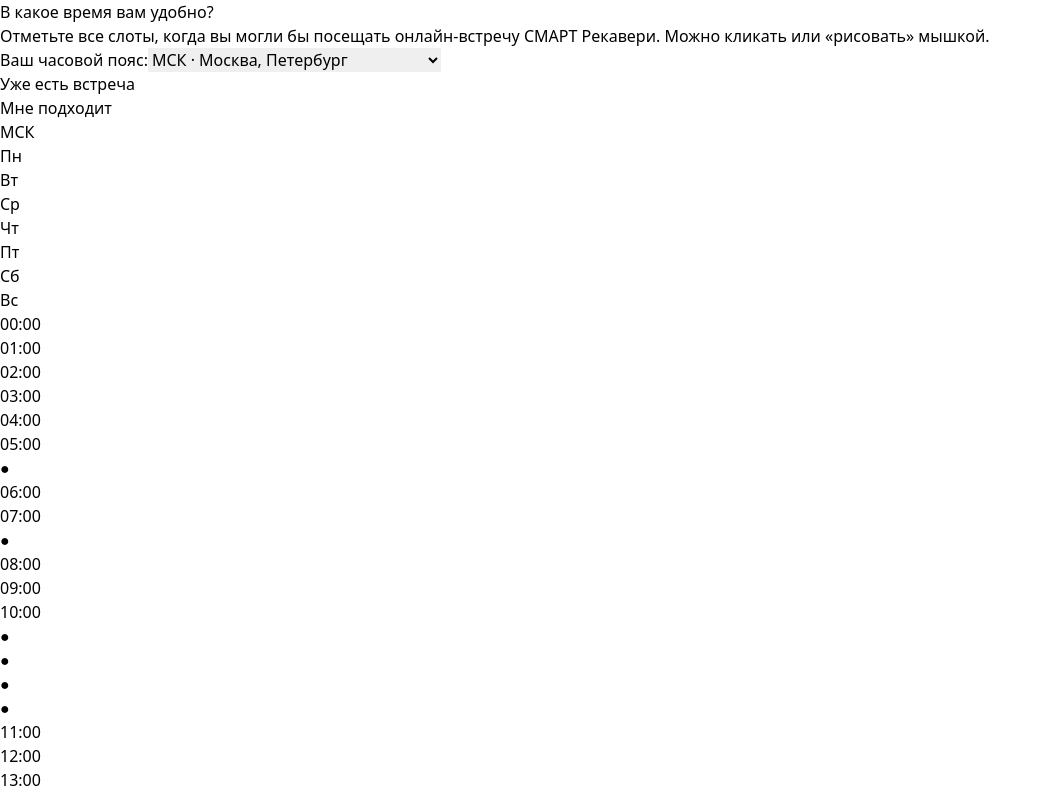
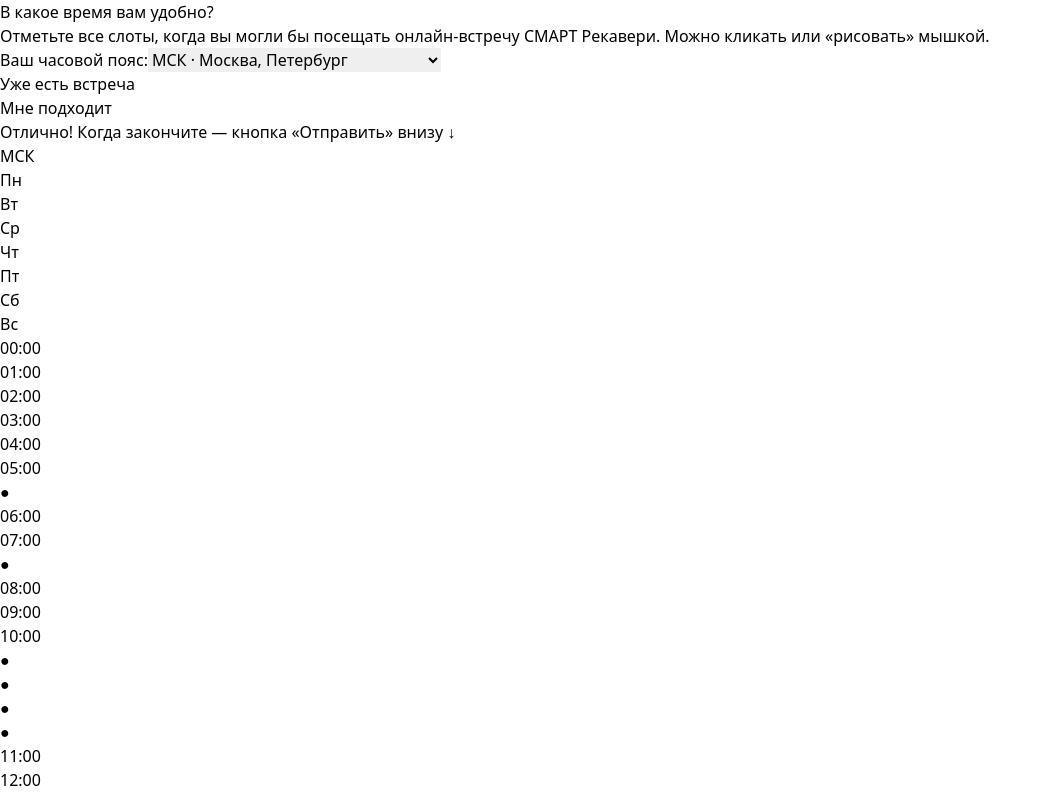
Before and after one commit to Vlaakith/smart-poll, a React (Vite) app: page / in a window 1280 px wide. Shown: the top 796 px of the page, without its empty margins (0-1051 px from the left). Built offline with nearby package versions, Linux system fonts and the light colour scheme.

Commit message:
Update App.jsx

```diff
--- a/src/App.jsx
+++ b/src/App.jsx
@@ -61,7 +61,8 @@
 // Плоский список для поиска по id
 const allTimezones = timezoneGroups.flatMap(g => g.zones);
 
-const GOOGLE_SCRIPT_URL = 'https://script.google.com/macros/s/AKfycbylnyHDaVuQEgW1W2APPAHoBeiyJiF26K5NC4FomI2Ji2OnbtNEa-uHhlML3oyL8VYOFQ/exec';
+// ⚠️ ЗАМЕНИ ЭТУ ССЫЛКУ на свою из Google Apps Script!
+const GOOGLE_SCRIPT_URL = 'https://script.google.com/macros/s/ТВОЯ_ССЫЛКА_СЮДА/exec';
 
 // Текущие онлайн-встречи в МСК (из расписания)
 const existingMeetingsMSK = {
@@ -337,11 +338,13 @@
         </div>
 
         <div className="bg-white rounded-2xl shadow-sm p-2 md:p-4 overflow-x-auto">
-          {selected.size > 0 && (
-            <div className="mb-3 mx-1 md:mx-0 px-3 py-2 bg-emerald-50 text-emerald-700 text-sm rounded-lg text-center">
-              Отлично! Когда закончите — кнопка «Отправить» внизу ↓
-            </div>
-          )}
+          <div className={`mb-3 mx-1 md:mx-0 px-3 py-2 text-sm rounded-lg text-center transition-all ${
+            selected.size > 0
+              ? 'bg-emerald-50 text-emerald-700'
+              : 'bg-transparent text-transparent select-none'
+          }`}>
+            Отлично! Когда закончите — кнопка «Отправить» внизу ↓
+          </div>
           <div className="min-w-[500px]">
             {/* Header */}
             <div className="grid grid-cols-8 gap-1 mb-1">
```
